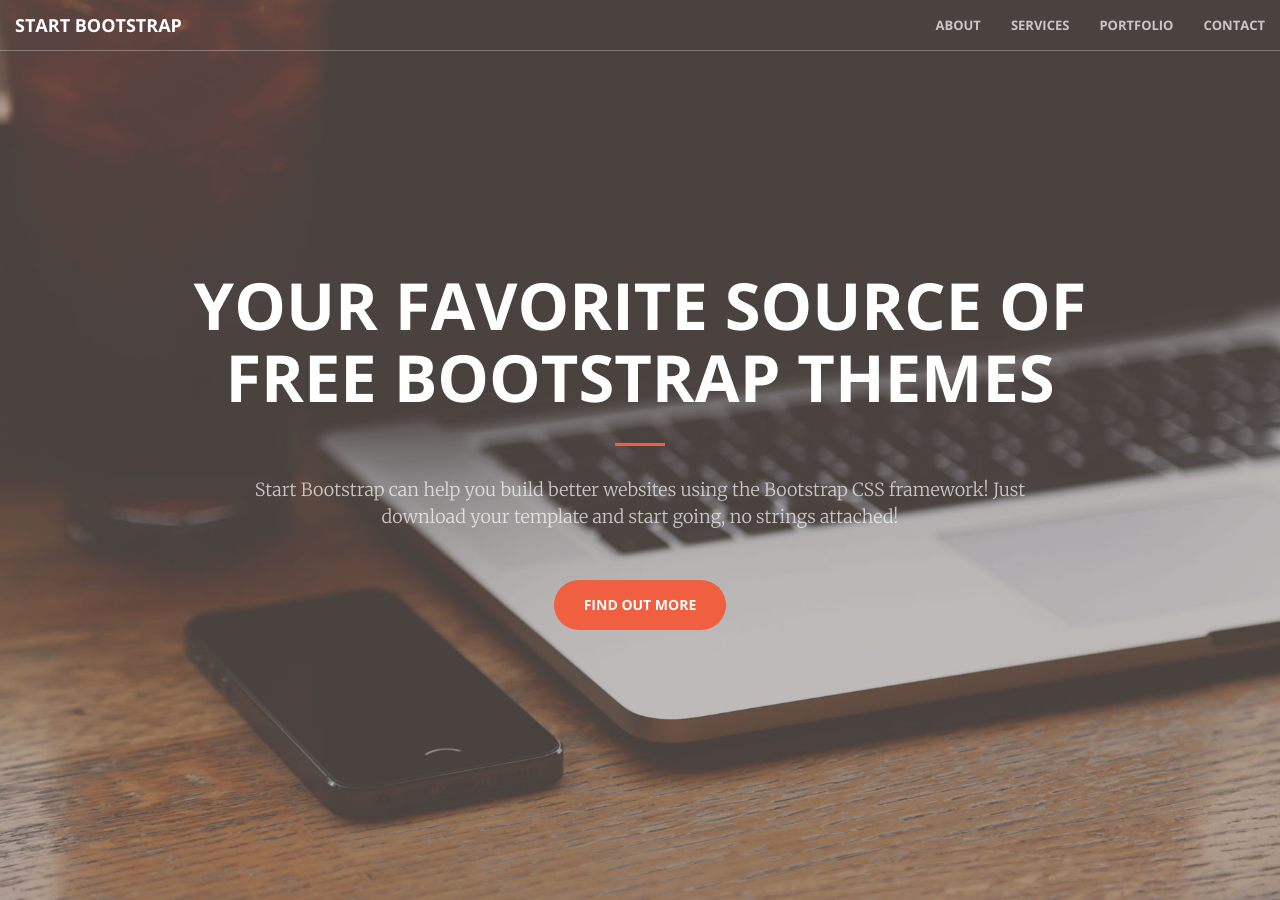
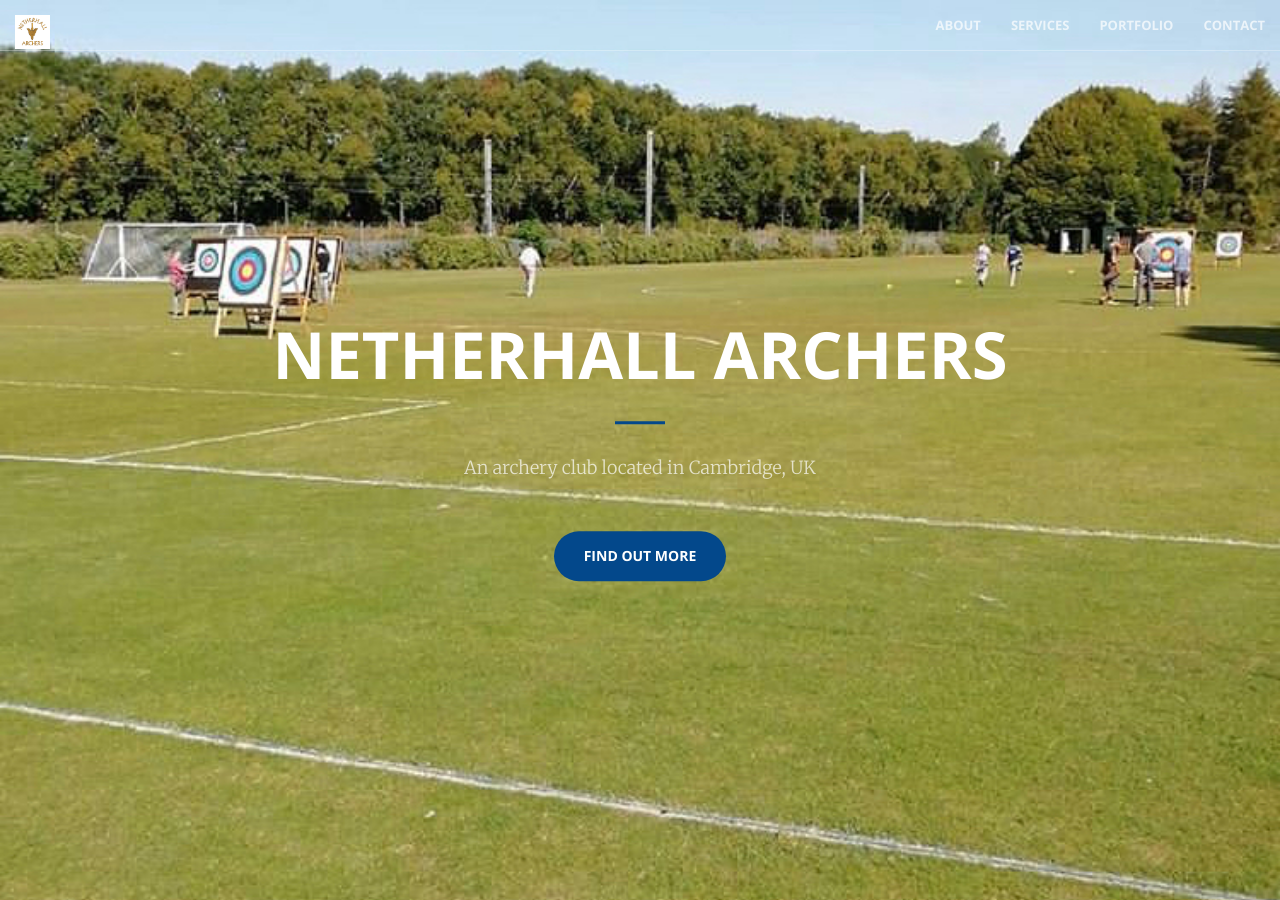
Before and after one commit to afpettigrew/netherhallarcherswebsite, a Jekyll site: the page built from index.html, in a window 1280 px wide and 900 px high. Built offline with Jekyll 4.4.1, drawn with Linux system fonts in a browser that asks for light colours.

Commit message:
Changed theme colours, changed hero image and text, added icon to header

```diff
--- a/_includes/head.html
+++ b/_includes/head.html
@@ -6,7 +6,7 @@
     <meta name="description" content="">
     <meta name="author" content="">
 
-    <title>Creative - Start Bootstrap Theme</title>
+    <title>Netherhall Archers</title>
 
     <!-- Bootstrap Core CSS -->
     <link rel="stylesheet" href="css/bootstrap.min.css" type="text/css">
--- a/_includes/header.html
+++ b/_includes/header.html
@@ -1,9 +1,9 @@
 <header>
     <div class="header-content">
         <div class="header-content-inner">
-            <h1>Your Favorite Source of Free Bootstrap Themes</h1>
+            <h1>Netherhall Archers</h1>
             <hr>
-            <p>Start Bootstrap can help you build better websites using the Bootstrap CSS framework! Just download your template and start going, no strings attached!</p>
+            <p>An archery club located in Cambridge, UK</p>
             <a href="#about" class="btn btn-primary btn-xl page-scroll">Find Out More</a>
         </div>
     </div>
--- a/_includes/nav.html
+++ b/_includes/nav.html
@@ -8,7 +8,7 @@
                 <span class="icon-bar"></span>
                 <span class="icon-bar"></span>
             </button>
-            <a class="navbar-brand page-scroll" href="#page-top">Start Bootstrap</a>
+            <a class="navbar-brand page-scroll" href="#page-top"><img class="home-icon" src="img/NetherhallArchersLogo.png" alt="Netherhall Archers' Logo"></a>
         </div>
 
         <!-- Collect the nav links, forms, and other content for toggling -->
--- a/_sass/_base.scss
+++ b/_sass/_base.scss
@@ -67,6 +67,13 @@
     padding: 0;
 }
 
+// Home Icon
+
+.home-icon{
+    height: 170%;
+    padding: 0;
+}
+
 // Navigation
 
 .navbar-default {
@@ -83,6 +90,11 @@
         &:focus {
             color: darken($theme-primary, 10%);
         }
+    }
+    .navbar-brand {
+      &img {
+        padding: 0%;
+      }
     }
     .nav {
         > li {
--- a/css/main.scss
+++ b/css/main.scss
@@ -34,8 +34,11 @@
 // }
 
 // variables.less
-$theme-primary: #F05F40;
-$theme-dark: #222;
+$theme-primary: #03488B;
+$theme-dark: #001429;
+$theme-light: #C2E0FF;
+$button-colour: #D07936;
+$link-colour: #0073B4;
 
 // Import partials from `sass_dir` (defaults to `_sass`)
 @import
```
Also changed, not shown: img/NetherhallArchersLogo.png (added), img/header.jpg.
